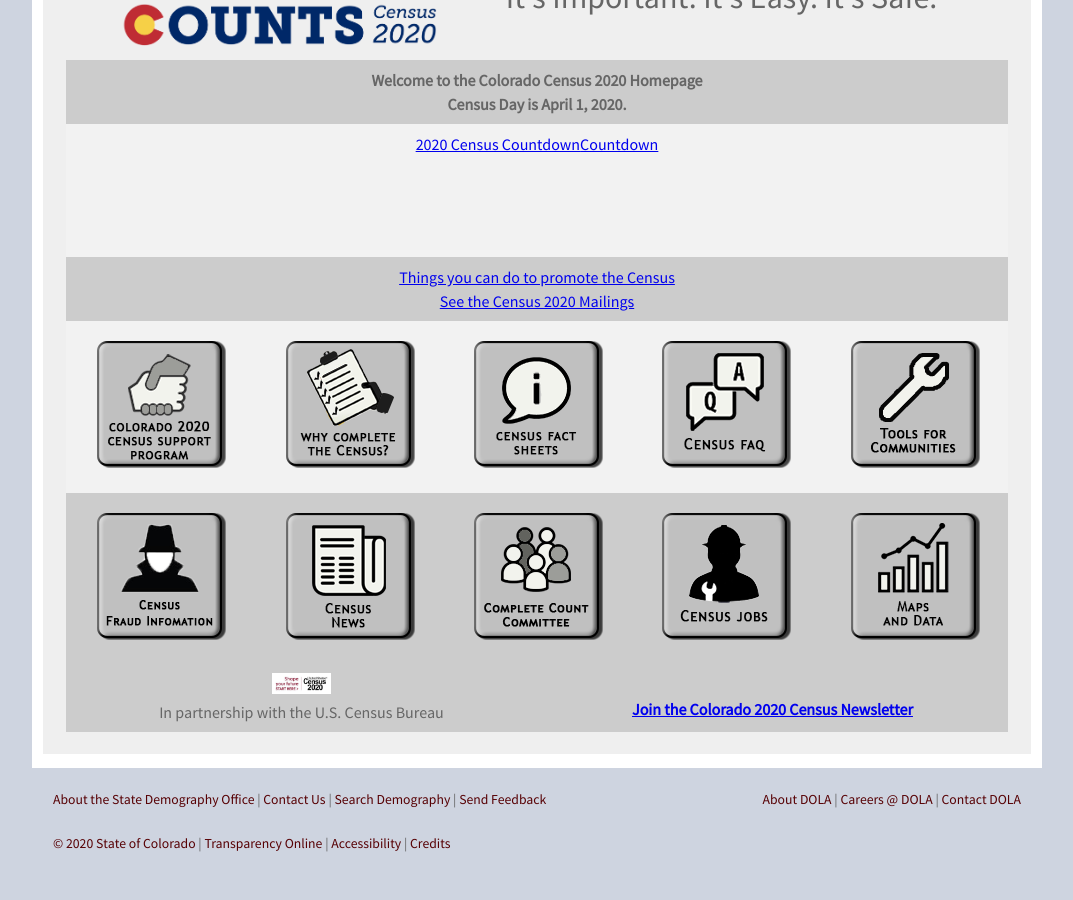
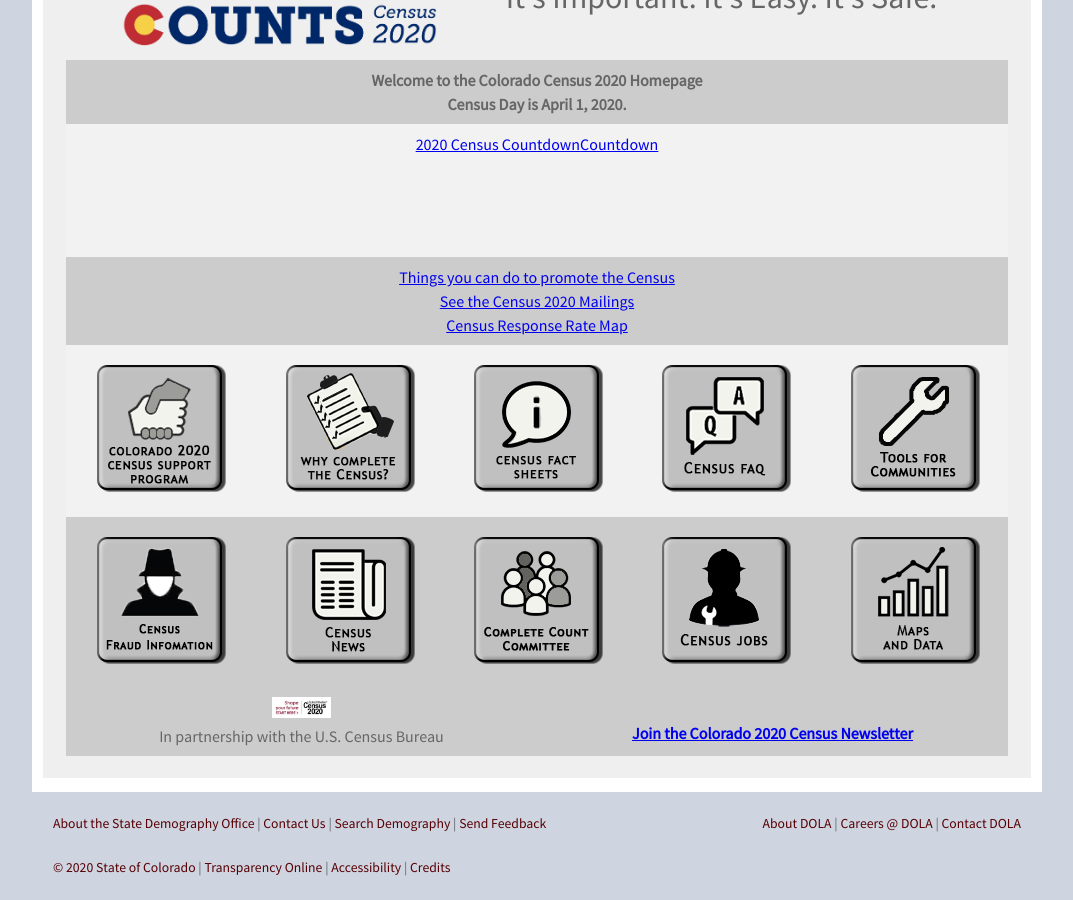
Before and after one commit to TBleess/Website_New, a Jekyll site: the page built from pages/5_CensusACS/census_2020_main.html, in a window 1280 px wide and 900 px high, scrolled down 1054 px. Shown: the whole window, without its empty margins (103-1176 px from the left). Built offline with Jekyll 4.4.1, drawn with Linux system fonts in a browser that asks for light colours; before the commit the page ends 1930 px from its top, so only the background shows below that.

Commit message:
Update census_2020_main.html

```diff
--- a/pages/5_CensusACS/census_2020_main.html
+++ b/pages/5_CensusACS/census_2020_main.html
@@ -106,6 +106,8 @@
 			<a href="https://demography.dola.colorado.gov/census-acs/2020-resources/">Things you can do to promote the Census</a>
 			<br>
 			<a href="https://www.census.gov/newsroom/press-kits/2020/2020-census-mailings.html" target="_blank">See the Census 2020 Mailings</a>
+			<br>
+			<a href="https://2020census.gov/en/response-rates.html" target="_blank">Census Response Rate Map</a>
 		</td>
                 </tr>
 		<tr>
```
